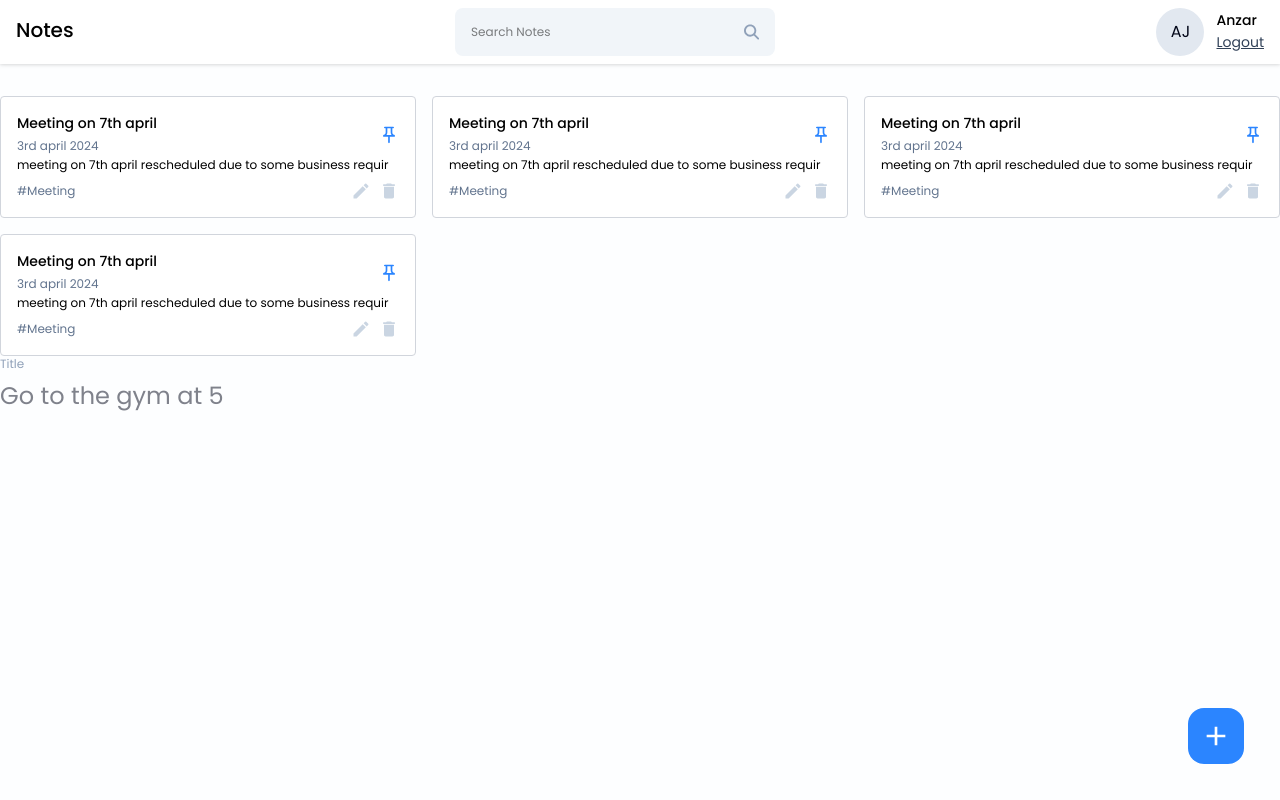
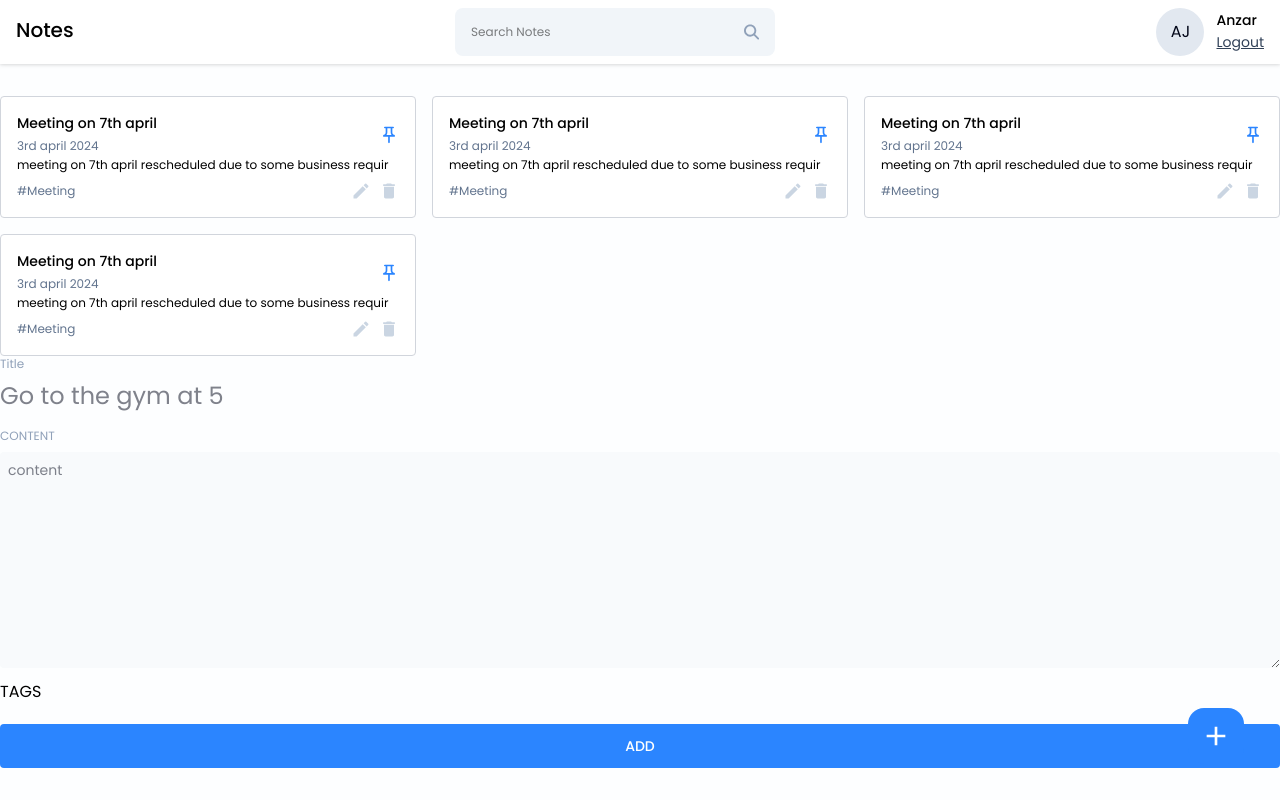
Before and after one commit to Anzar-jamal/Todo-App, a React app in the folder frontend/: page /dashboard in a window 1280 px wide. Built offline with nearby package versions, Linux system fonts and the light colour scheme; the HTML template or start-up script is replaced by a standard one.

Commit message:
started building modal

```diff
--- a/frontend/package.json
+++ b/frontend/package.json
@@ -14,6 +14,7 @@
     "react": "^19.2.0",
     "react-dom": "^19.2.0",
     "react-icons": "^5.5.0",
+    "react-modal": "^3.16.3",
     "react-router-dom": "^7.13.0",
     "tailwindcss": "^4.1.18"
   },
--- a/frontend/src/index.css
+++ b/frontend/src/index.css
@@ -1,6 +1,8 @@
 @import url('https://fonts.googleapis.com/css2?family=Poppins:ital,wght@0,100;0,200;0,300;0,400;0,500;0,600;0,700;0,800;0,900;1,100;1,200;1,300;1,400;1,500;1,600;1,700;1,800;1,900&display=swap');
 
 @import "tailwindcss";
+
+
 
 @theme {
   /* This matches the "primary" color */
@@ -9,6 +11,7 @@
   /* This matches the "secondary" color */
   --color-secondary: #EF863E;
 }
+
 
 
 @layer base {
--- a/frontend/src/pages/Home/AddEditNotes.jsx
+++ b/frontend/src/pages/Home/AddEditNotes.jsx
@@ -2,6 +2,7 @@ import React from 'react'
 
 const AddEditNotes = () => {
   return (
+    <div>
       <div className='flex flex-col gap-2' >
           <label className='input-label'>Title</label>
           <input
@@ -10,6 +11,29 @@ const AddEditNotes = () => {
             placeholder='Go to the gym at 5'
             />
       </div>
+
+      <div className='flex flex-col gap-2 mt-4' >
+
+        <label className='input-label'>CONTENT</label>
+        <textarea
+        className='text-sm text-slate-950 outline-none bg-slate-50 p-2 rounded'
+        type='text'
+        placeholder='content'
+        rows={10}
+        />
+
+      </div>
+
+      <div className="mt-3">
+        <label htmlFor="input-label">TAGS</label>
+
+      </div>
+
+      <button className='btn-primary font-medium mt-5 p-3'
+      onClick={()=>{}}
+      > ADD</button>
+
+    </div>
   )
 }
 
--- a/frontend/src/pages/Home/Home.jsx
+++ b/frontend/src/pages/Home/Home.jsx
@@ -1,10 +1,19 @@
-import React from 'react'
+import React, { useState } from 'react'
 import Navbar from '../../components/Navbar/Navbar'
 import NoteCard from '../../components/cards/NoteCard'
 import { MdAdd } from 'react-icons/md'
 import AddEditNotes from './AddEditNotes'
 
 const Home = () => {
+
+  const [openAddEditModal,setOpenAddEditModal] = useState({
+    isShown:false,
+    type:"add",
+    data: null,
+  });
+
+
+
   return (
     <>
       <Navbar/>
```
Also changed, not shown: 1 other file (tests, documents, lock files or other folders). Lines whose indentation alone changed are shown as unchanged.
